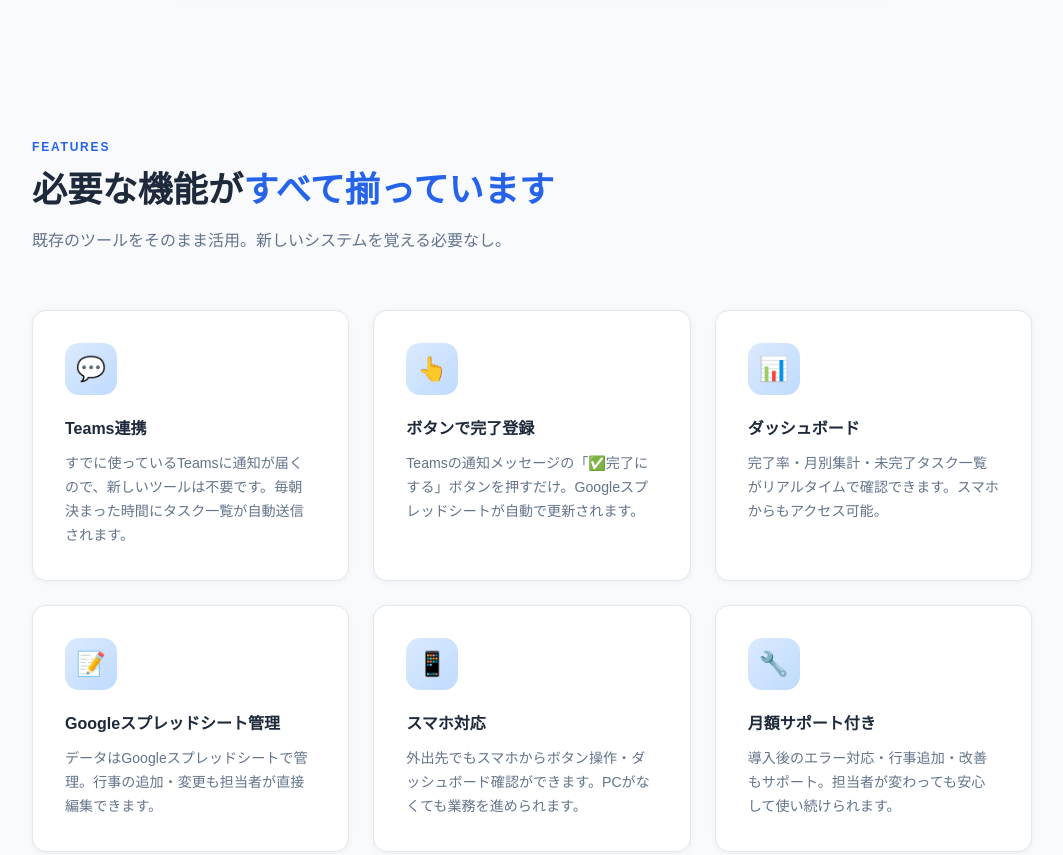
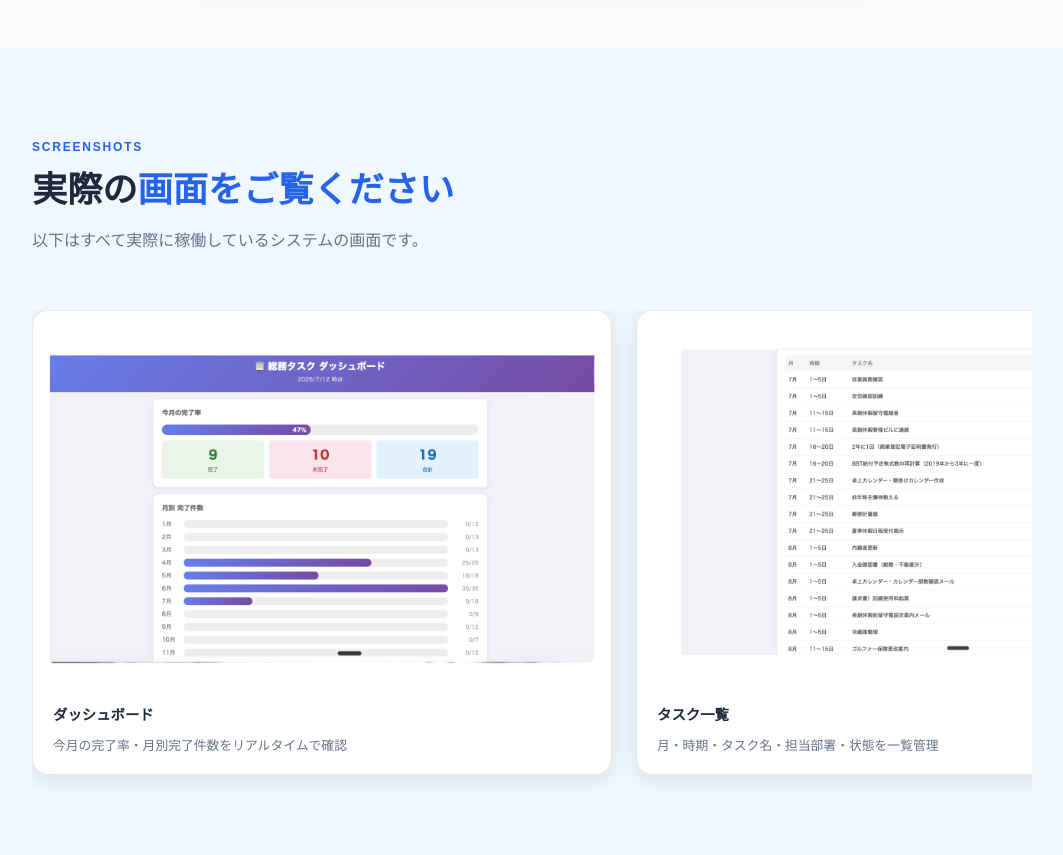
Before and after one commit to tesjapangk-dotcom/soumu-lp, a plain HTML site: page index.html in a window 1280 px wide. Shown: the part 2700-3555 px from the top of the page, without its empty margins (108-1171 px from the left). Drawn offline with Linux system fonts and the light colour scheme.

Commit message:
LPにスクリーンショットセクションを追加（実画面4枚）
Co-Authored-By: Claude Sonnet 4.6 <noreply@anthropic.com>

```diff
--- a/index.html
+++ b/index.html
@@ -240,6 +240,37 @@
       .hero { padding: 72px 20px 56px; }
       .footer-inner { grid-template-columns: 1fr; gap: 28px; }
     }
+
+    /* SCREENSHOTS */
+    .screenshots { background: #f0f7ff; }
+    .ss-scroll {
+      display: flex;
+      gap: 24px;
+      overflow-x: auto;
+      scroll-snap-type: x mandatory;
+      -webkit-overflow-scrolling: touch;
+      padding-bottom: 16px;
+      scrollbar-width: thin;
+      scrollbar-color: #bfdbfe transparent;
+    }
+    .ss-scroll::-webkit-scrollbar { height: 6px; }
+    .ss-scroll::-webkit-scrollbar-track { background: transparent; }
+    .ss-scroll::-webkit-scrollbar-thumb { background: #bfdbfe; border-radius: 3px; }
+    .ss-card {
+      flex-shrink: 0;
+      scroll-snap-align: start;
+      width: 580px;
+      max-width: 85vw;
+      background: white;
+      border-radius: 16px;
+      overflow: hidden;
+      box-shadow: 0 4px 24px rgba(0,0,0,0.10);
+      border: 1px solid #e2e8f0;
+    }
+    .ss-card img { width: 100%; display: block; }
+    .ss-caption { padding: 16px 20px; }
+    .ss-caption strong { font-size: 0.9rem; color: var(--text); display: block; margin-bottom: 4px; }
+    .ss-caption span { font-size: 0.8rem; color: var(--muted); }
   </style>
 </head>
 <body>
@@ -328,6 +359,32 @@
           <div class="dash-bar-row"><span class="month">6月</span><div class="bar-bg"><div class="bar-fill" style="width:100%"></div></div><span class="count">35/35</span></div>
           <div class="dash-bar-row"><span class="month">7月</span><div class="bar-bg"><div class="bar-fill" style="width:0%"></div></div><span class="count">0/11</span></div>
         </div>
+      </div>
+    </div>
+  </div>
+</section>
+
+<section class="screenshots">
+  <div class="container">
+    <div class="section-tag">SCREENSHOTS</div>
+    <h2>実際の<span style="color:var(--primary)">画面をご覧ください</span></h2>
+    <p class="section-desc">以下はすべて実際に稼働しているシステムの画面です。</p>
+    <div class="ss-scroll">
+      <div class="ss-card">
+        <img src="1.png" alt="総務タスクダッシュボード">
+        <div class="ss-caption"><strong>ダッシュボード</strong><span>今月の完了率・月別完了件数をリアルタイムで確認</span></div>
+      </div>
+      <div class="ss-card">
+        <img src="2.png" alt="タスク一覧">
+        <div class="ss-caption"><strong>タスク一覧</strong><span>月・時期・タスク名・担当部署・状態を一覧管理</span></div>
+      </div>
+      <div class="ss-card">
+        <img src="3.png" alt="Googleスプレッドシート管理">
+        <div class="ss-caption"><strong>Googleスプレッドシート連携</strong><span>タスクデータをシートで管理。担当者が直接追加・変更できます</span></div>
+      </div>
+      <div class="ss-card">
+        <img src="4.png" alt="Teams自動通知">
+        <div class="ss-caption"><strong>Teams自動通知</strong><span>未完了タスクをTeamsに自動通知。ボタンを押すだけで完了登録</span></div>
       </div>
     </div>
   </div>
```
Also changed, not shown: 1.png (added), 2.png (added), 3.png (added), 4.png (added).
